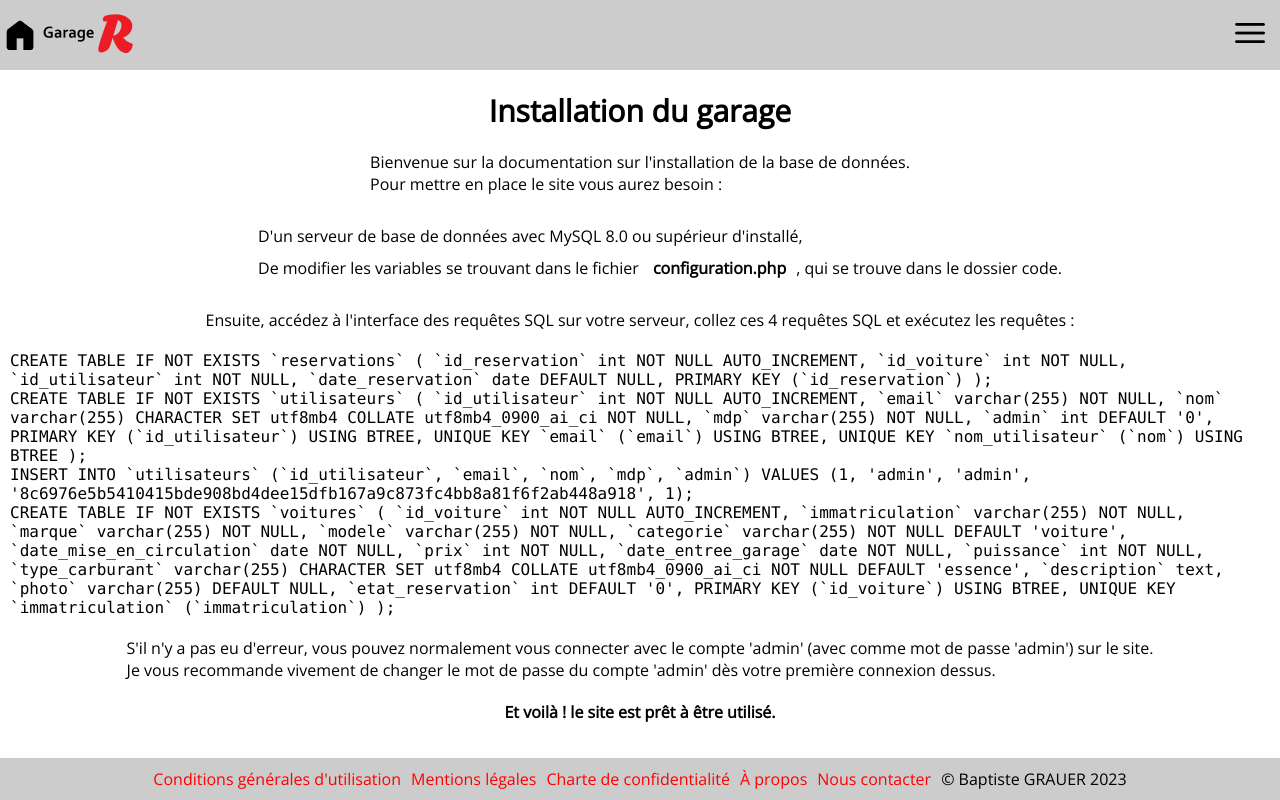
After one commit to BaptisteGrauer/projet-garage, a PHP site: page /setup.php in a window 1280 px wide. The commit adds this page. Run offline with PHP 8.4, Linux system fonts and the light colour scheme.

Commit message:
ajout guide installation + reconstruction css menu principal

```diff
--- a/code/crud_reservations.php
+++ b/code/crud_reservations.php
@@ -45,10 +45,8 @@ function read_all_reservation_user($id_utilisateur, $bdd)
     while ($row = $result->fetch_assoc()) {
       // Récupération marque et modèle de la voiture
       $id_voiture = $row['id_voiture'];
-      $sql_v = "SELECT marque,modele FROM voitures WHERE id_voiture='$id_voiture'";
-      $result_v = $bdd->query($sql_v);
-      $row_v = $result_v->fetch_assoc();
-      echo "Réservation N°" . $row["id_reservation"] . " : <ul><li>Véhicule : " . $row_v['marque'] . " " . $row_v['modele'] . "</li><li>Date : " . $row["date_reservation"] . "</li></ul>";
+      //echo "Réservation N°" . $row["id_reservation"] . " :";
+      read_voiture_id($id_voiture, $bdd);
     }
   } else {
     echo "Aucune réservation trouvée";
--- a/compte/admin/advanced/voitures/read-voiture.php
+++ b/compte/admin/advanced/voitures/read-voiture.php
@@ -25,13 +25,13 @@ else {
                         <th>Marque</th>
                         <th>Modèle</th>
                         <th>Catégorie</th>
-                        <th>Date de mise en circulation</th>
+                        <th>Date mise en route</th>
                         <th>prix</th>
                         <th>Date d'entrée au garage</th>
                         <th>Puissance</th>
-                        <th>Type de carburant</th>
+                        <th>Carburant</th>
                         <th>Description</th>
-                        <th>Etat réservation</th>
+                        <th>Réservation</th>
                         <th>Photo</th>
                     </tr>
                 </thead>
--- a/compte/reservation.php
+++ b/compte/reservation.php
@@ -11,7 +11,7 @@ if (!isset($_COOKIE['nom'])) {
     <body>
         <?php include '../include/header.php'?>
         <section class="contenu">
-            <h1>Réservation</h1>
+            <h1>Vos réservations</h1>
             <?php
                 include "../code/crud_reservations.php";
                 include "../code/crud_voitures.php";
@@ -32,12 +32,12 @@ if (!isset($_COOKIE['nom'])) {
                     }
                 }
             ?>
-            <h2>Vos réservations</h2>
             <div>
                 <?php
                     read_all_reservation_user($_COOKIE['id'],$bdd);
                 ?>
             </div>
+            <input type="submit" value="Procéder au paiment (pas encore implémenté)">
             <a href="compte.php">Retour gestion du compte</a>
         </section>
         <?php include '../include/footer.php'?>
--- a/css/header.css
+++ b/css/header.css
@@ -8,7 +8,7 @@ header {
     background-color: #ccc;
     display: flex;
     align-items: center;
-    justify-content: space-between;
+    justify-content: space-between;/**/
 }
 
 header * {
@@ -19,7 +19,6 @@ header * {
 }
 
 .recherche {
-    margin-right: 60px;
     display: flex;
     align-items: center;
 }
@@ -55,49 +54,54 @@ header * {
     max-height: 50px;
 }
 
-.menu-principal {
-    position: fixed;
-    padding: 15px;
-    right: 0;
-    top: 0;
-    transition: 0.3s;
-    height: 40px;
-    width: 40px;
-    overflow: hidden;
+/* Menu déroulant */
+
+#icone-menu-principal {
+    padding: 10px;
+    padding-left: 270px;
 }
 
-.menu-principal > p {
-    transition: 0s;
-    position:absolute;
-    opacity: 0%;
-    left: 0%;
-    top: 0;
-    margin: 20px;
+.logout {
+    padding-left: 10px;
 }
 
-.menu-principal:hover > p {
-    position:absolute;
-    opacity: 100%;
-    left: 0;
+.menu-deroulant {
+    background-color: #ccc;
+    position: absolute;
+    padding: 10px;
+    right: -300px;
     top: 0;
+    width: 300px;
+    height: fit-content;
+    transition: 0.5s;
+    overflow: hidden;
+    text-align: end;
+    opacity: 0%;
 }
 
-.menu-principal:hover {
-    background-color: #ccc;
-    height: fit-content;
-    width: fit-content;
+.menu-deroulant * {
+    text-align: justify;
 }
 
-.menu-principal ul {
+.menu-deroulant > ul > li > * > img {
+    padding-right: 10px;
+}
+
+#icone-menu-principal:hover + .menu-deroulant,  .menu-deroulant:hover{
+    right: 0px;
+    opacity: 100%;
+}
+
+.menu-deroulant ul {
     display: flex;
     flex-direction: column;
 }
 
-.menu-principal ul li {
+.menu-deroulant ul li {
     margin: 5px;
 }
 
-.menu-principal ul li a {
+.menu-deroulant ul li a {
     display: flex;
     align-items: center;
     justify-content: flex-start;
--- a/css/index.css
+++ b/css/index.css
@@ -5,7 +5,7 @@ body {
 }
 
 body * {
-    /*border: 1px solid blue;/*Affiche toutes les boîtes, permet de bien régler les règles css*/
+    /*border: 1px solid blue; /*Affiche toutes les boîtes. Très utile pour faire des ajustements précis sur les règles CSS*/
     font-family: 'Open Sans', sans-serif;
 }
 
@@ -41,6 +41,7 @@ table * {
     margin: 0px;
     padding: 2px;
     text-align: center;
+    font-size: 15px;
 }
 
 thead * {
@@ -48,18 +49,15 @@ thead * {
 }
 
 tbody * {
-    border: 1px solid #000;
+    border: 1px double #000;
 }
 
-td,
-th {
-    width: 100px;
-    height: 100px;
+td{
+    margin: unset;
 }
 
 tbody>tr>td>img {
-    padding: 0%;
     border: unset;
-    max-width: 100px;
-    max-height: 100px;
+    max-width: 50px;
+    max-height: 50px;
 }
--- a/details-vehicule.php
+++ b/details-vehicule.php
@@ -6,12 +6,12 @@
     <body>
         <?php include 'include/header.php'?>
         <section class="contenu">
+        <a href="index.php"><img src='include/icons/arrow_back.png'>Retour</a>
             <?php
                 $id_voiture = $_GET['id'];
                 include "code/crud_voitures.php";
-                read_voiture_id($id_voiture,$bdd);
+                read_voiture_id_complete($id_voiture,$bdd);
             ?>
-            <a href="index.php"><img src='include/icons/arrow_back.png'>Retour</a>
             <div>
                 <?php
                     if (isset($_COOKIE['id'])) {
--- a/include/footer.php
+++ b/include/footer.php
@@ -5,5 +5,6 @@
         <li><a href="/autres/privacy.php">Charte de confidentialité</a></li>
         <li><a href="/autres/about.php">À propos</a></li>
         <li><a href="/autres/contact.php">Nous contacter</a></li>
+        <li>© Baptiste GRAUER 2023</li>
     </ul>
 </footer>
--- a/include/header.php
+++ b/include/header.php
@@ -2,20 +2,19 @@
     <div class="logo">
         <a href="/index.php"><img src="/include/icons/home.png" class="icone"><img id="logo-R" src="/include/icons/garageR2.png"></a>
     </div>
-    <form method="post" action="recherche.php" class ="recherche">
-        <img src="/include/icons/search.png"><input type="search" name="recherche" placeholder="Rechercher...">
-    </form>
     <nav class="menu-principal">
         <img id="icone-menu-principal" src="/include/icons/menu.png">
-        <p>Menu principal</p>
+        <div class="menu-deroulant">
             <ul>
+                <li>Menu principal</li>
                 <li><a href="/index.php"><img src="/include/icons/home.png">Accueil</a></li>
                 <li><a href="/voitures.php"><img src="/include/icons/car.png">Parcourir les voitures</a></li>
                 <?php
                     if (isset($_COOKIE['nom'])){
-                    echo "<li><a href='/compte/compte.php'><img src='/include/icons/account.png'>Bienvenue, " . $_COOKIE['nom'] . "</a></li>";
-                    echo '<form method="POST" action="/logout.php" class="logout"><input type="submit" value="Se déconnecter"></form>';
-                    echo "<li><a href='/compte/reservation.php'><img src='/include/icons/cart.png'>Réservations</a></li>";
+                        echo "<li><a href='/compte/compte.php'><img src='/include/icons/account.png'>Bienvenue, "
+                        . $_COOKIE['nom'] .
+                        "<form method='POST' action='/logout.php' class='logout'><input type='submit' value='Se déconnecter'></form></li></a>";
+                        echo "<li><a href='/compte/reservation.php'><img src='/include/icons/cart.png'>Mes réservations</a></li>";
                         if ($_COOKIE['admin'] == 1) {
                             echo "<li><a href='/compte/admin/admin.php'><img src='/include/icons/settings.png'>Panneau d'administration</a></li>";
                         }
@@ -24,6 +23,12 @@
                         echo "<li><a href='/connexion.php'><img src='/include/icons/account.png'>Se connecter</a></li>";
                     }
                 ?>
+                <li>
+                    <form method="post" action="recherche.php" class ="recherche">
+                        <img src="/include/icons/search.png"><input type="search" name="recherche" placeholder="Rechercher...">
+                    </form>
+                </li>
             </ul>
+        </div>
     </nav>
 </header>
--- /dev/null
+++ b/setup.php
@@ -0,0 +1,66 @@
+<!DOCTYPE html>
+<html>
+    <head>
+        <?php include 'include/head.php'?>
+    </head>
+    <body>
+        <?php include 'include/header.php'?>
+        <section class="contenu">
+            <h1>Installation du garage</h1>
+            <p>
+                Bienvenue sur la documentation sur l'installation de la base de données.<br />
+                Pour mettre en place le site vous aurez besoin :
+            </p>
+            <ul>
+                <li>D'un serveur de base de données avec MySQL 8.0 ou supérieur d'installé,</li>
+                <li>De modifier les variables se trouvant dans le fichier <strong>configuration.php</strong>, qui se trouve dans le dossier code.</li>
+            </ul>
+            <p>Ensuite, accédez à l'interface des requêtes SQL sur votre serveur, collez ces 4 requêtes SQL et exécutez les requêtes :</p>
+                <div class="message-php">
+                    CREATE TABLE IF NOT EXISTS `reservations` (
+                        `id_reservation` int NOT NULL AUTO_INCREMENT,
+                        `id_voiture` int NOT NULL,
+                        `id_utilisateur` int NOT NULL,
+                        `date_reservation` date DEFAULT NULL,
+                        PRIMARY KEY (`id_reservation`)
+                    ); <br />
+
+                    CREATE TABLE IF NOT EXISTS `utilisateurs` (
+                        `id_utilisateur` int NOT NULL AUTO_INCREMENT,
+                        `email` varchar(255) NOT NULL,
+                        `nom` varchar(255) CHARACTER SET utf8mb4 COLLATE utf8mb4_0900_ai_ci NOT NULL,
+                        `mdp` varchar(255) NOT NULL,
+                        `admin` int DEFAULT '0',
+                        PRIMARY KEY (`id_utilisateur`) USING BTREE,
+                        UNIQUE KEY `email` (`email`) USING BTREE,
+                        UNIQUE KEY `nom_utilisateur` (`nom`) USING BTREE
+                    ); <br />
+
+                    INSERT INTO `utilisateurs` (`id_utilisateur`, `email`, `nom`, `mdp`, `admin`) VALUES
+                        (1, 'admin', 'admin', '8c6976e5b5410415bde908bd4dee15dfb167a9c873fc4bb8a81f6f2ab448a918', 1); <br />
+
+                    CREATE TABLE IF NOT EXISTS `voitures` (
+                        `id_voiture` int NOT NULL AUTO_INCREMENT,
+                        `immatriculation` varchar(255) NOT NULL,
+                        `marque` varchar(255) NOT NULL,
+                        `modele` varchar(255) NOT NULL,
+                        `categorie` varchar(255) NOT NULL DEFAULT 'voiture',
+                        `date_mise_en_circulation` date NOT NULL,
+                        `prix` int NOT NULL,
+                        `date_entree_garage` date NOT NULL,
+                        `puissance` int NOT NULL,
+                        `type_carburant` varchar(255) CHARACTER SET utf8mb4 COLLATE utf8mb4_0900_ai_ci NOT NULL DEFAULT 'essence',
+                        `description` text,
+                        `photo` varchar(255) DEFAULT NULL,
+                        `etat_reservation` int DEFAULT '0',
+                        PRIMARY KEY (`id_voiture`) USING BTREE,
+                        UNIQUE KEY `immatriculation` (`immatriculation`)
+                    ); <br />
+                </div>
+                <p>S'il n'y a pas eu d'erreur, vous pouvez normalement vous connecter avec le compte 'admin' (avec comme mot de passe 'admin') sur le site. <br />
+                Je vous recommande vivement de changer le mot de passe du compte 'admin' dès votre première connexion dessus. <br /></p>
+                <strong>Et voilà ! le site est prêt à être utilisé.</strong>
+        </section>
+        <?php include 'include/footer.php'?>
+    </body>
+</html>
```
Also changed, not shown: code/configuration.php (+26 -13 lines), code/crud_users.php (+6 -7 lines), code/crud_voitures.php (+32 -10 lines). Lines whose indentation alone changed are shown as unchanged.
